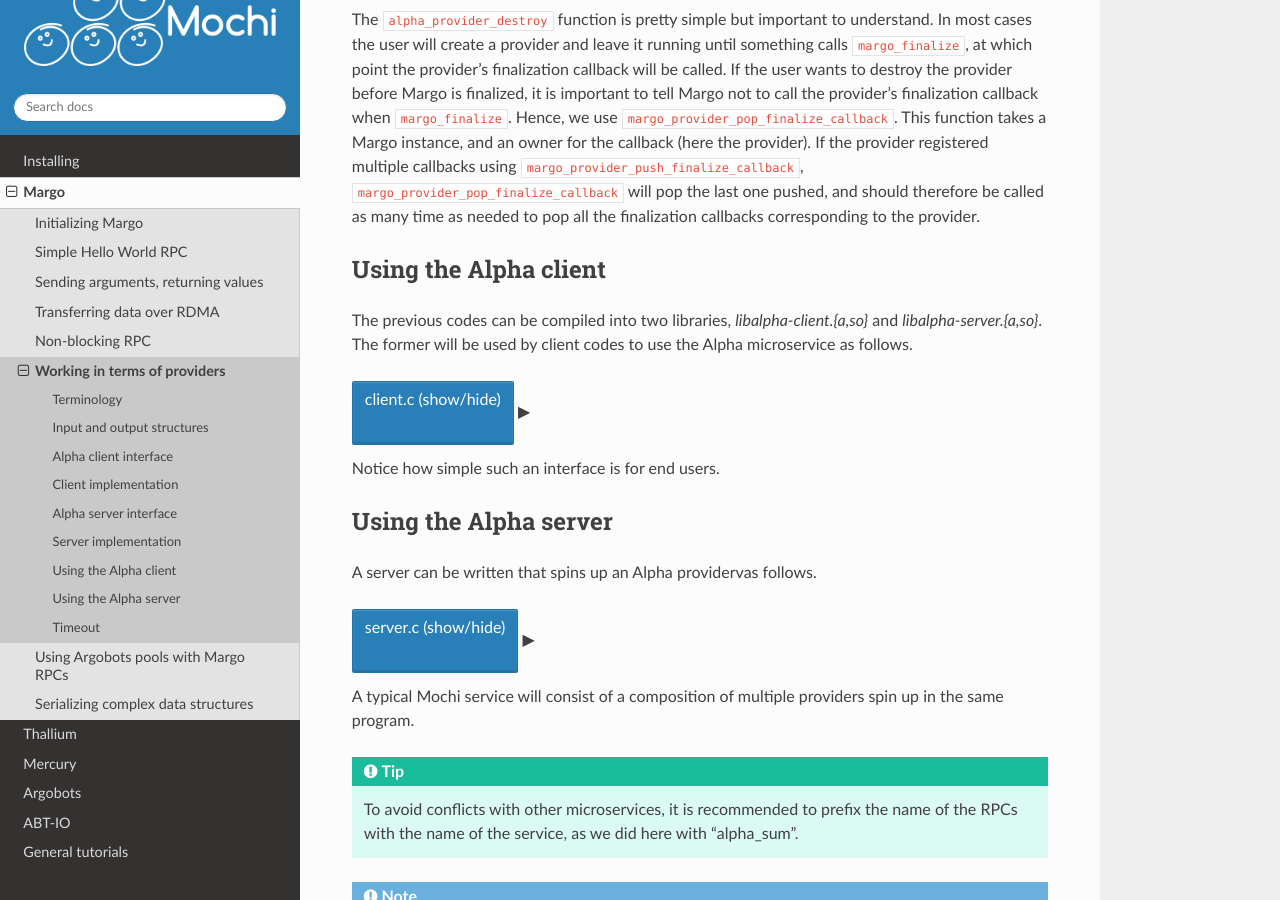
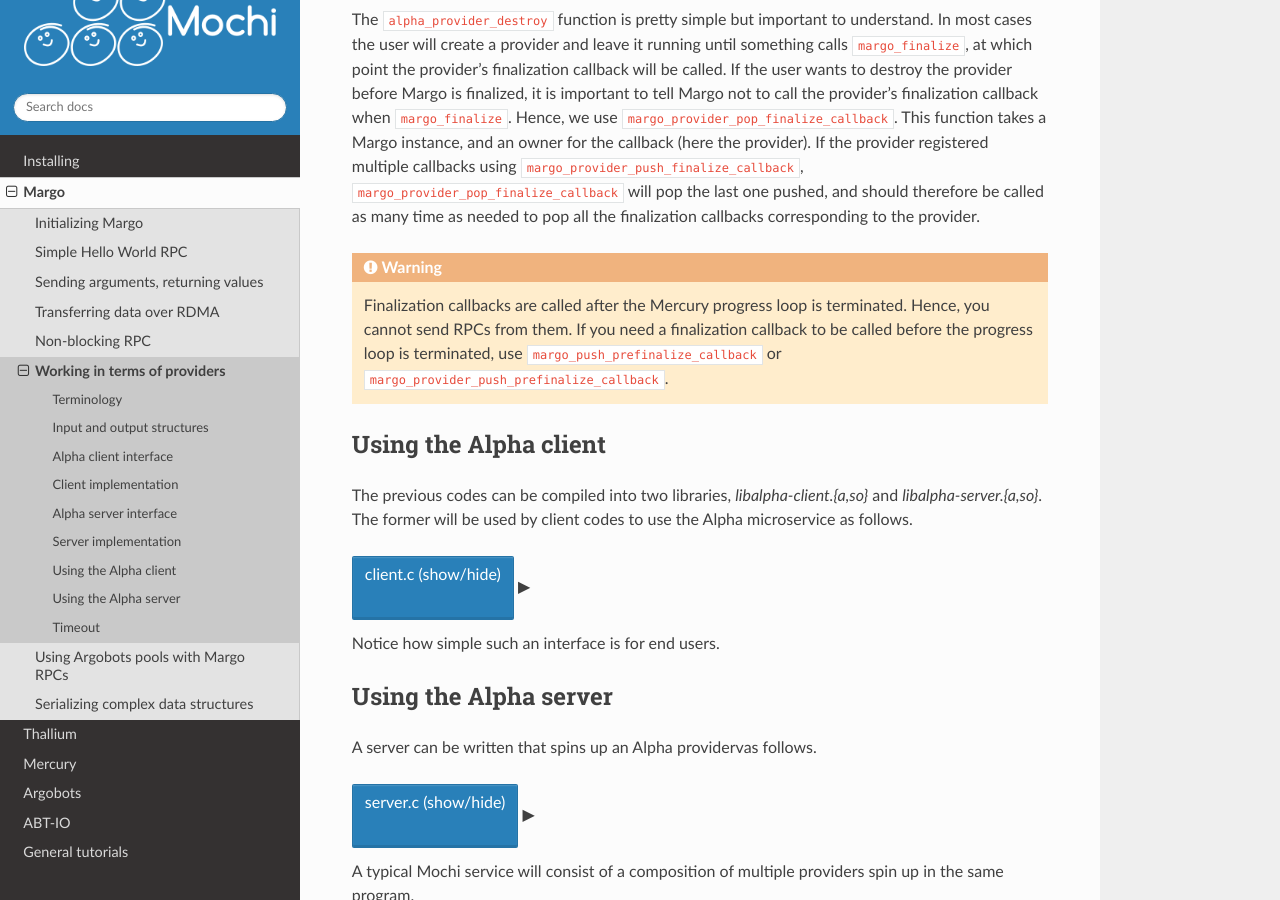
Before and after one commit to mochi-hpc/mochi-doc, a Sphinx documentation site: the page built from docs/source/margo/06_provider.rst, in a window 1280 px wide and 900 px high, scrolled down 2991 px. Built offline with Sphinx 7.4.7 and the Read the Docs theme 2.0.0, drawn with Linux system fonts in a browser that asks for light colours.

Commit message:
added information about pre-finalize callbacks

```diff
--- a/docs/source/margo/06_provider.rst
+++ b/docs/source/margo/06_provider.rst
@@ -193,6 +193,12 @@ If the provider registered multiple callbacks using :code:`margo_provider_push_f
 :code:`margo_provider_pop_finalize_callback` will pop the last one pushed, and should therefore
 be called as many time as needed to pop all the finalization callbacks corresponding to the provider.
 
+.. warning::
+   Finalization callbacks are called after the Mercury progress loop is terminated.
+   Hence, you cannot send RPCs from them. If you need a finalization callback to be
+   called before the progress loop is terminated, use :code:`margo_push_prefinalize_callback`
+   or :code:`margo_provider_push_prefinalize_callback`.
+
 Using the Alpha client
 ----------------------
 
```
